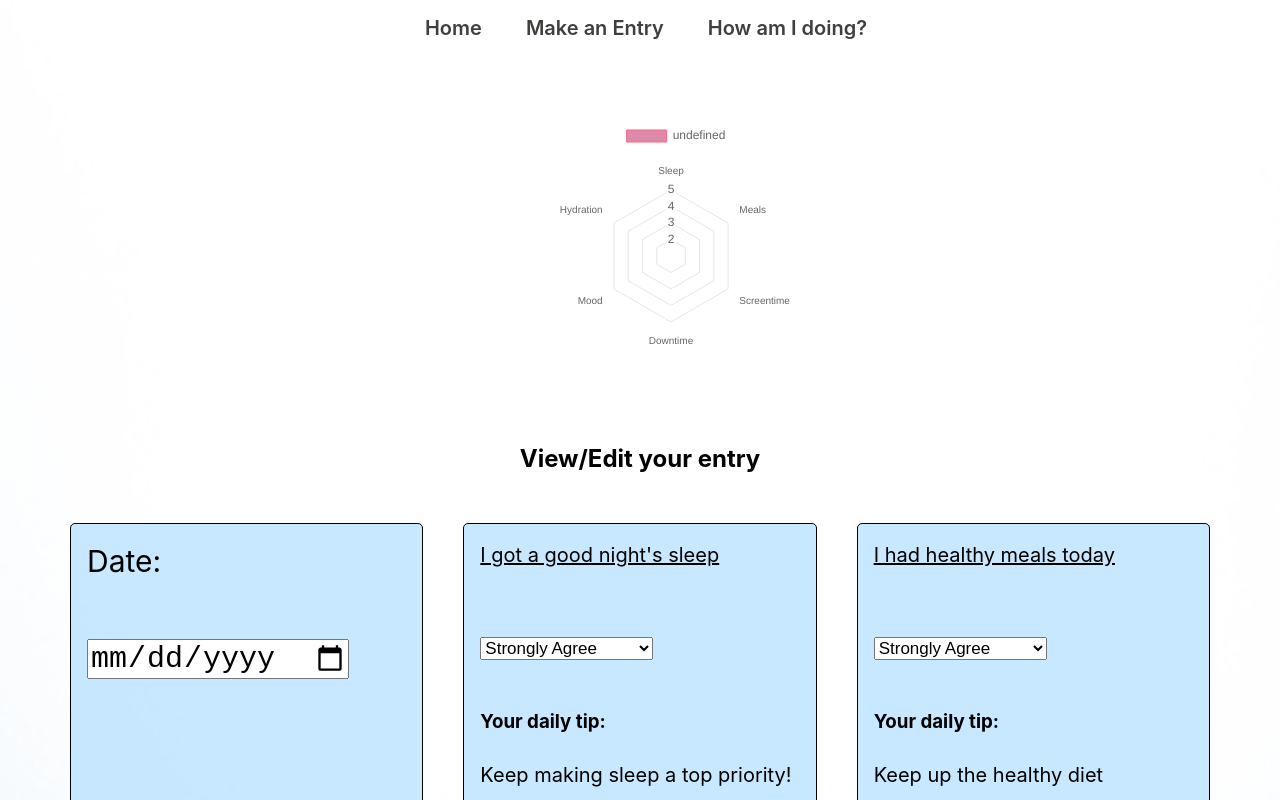
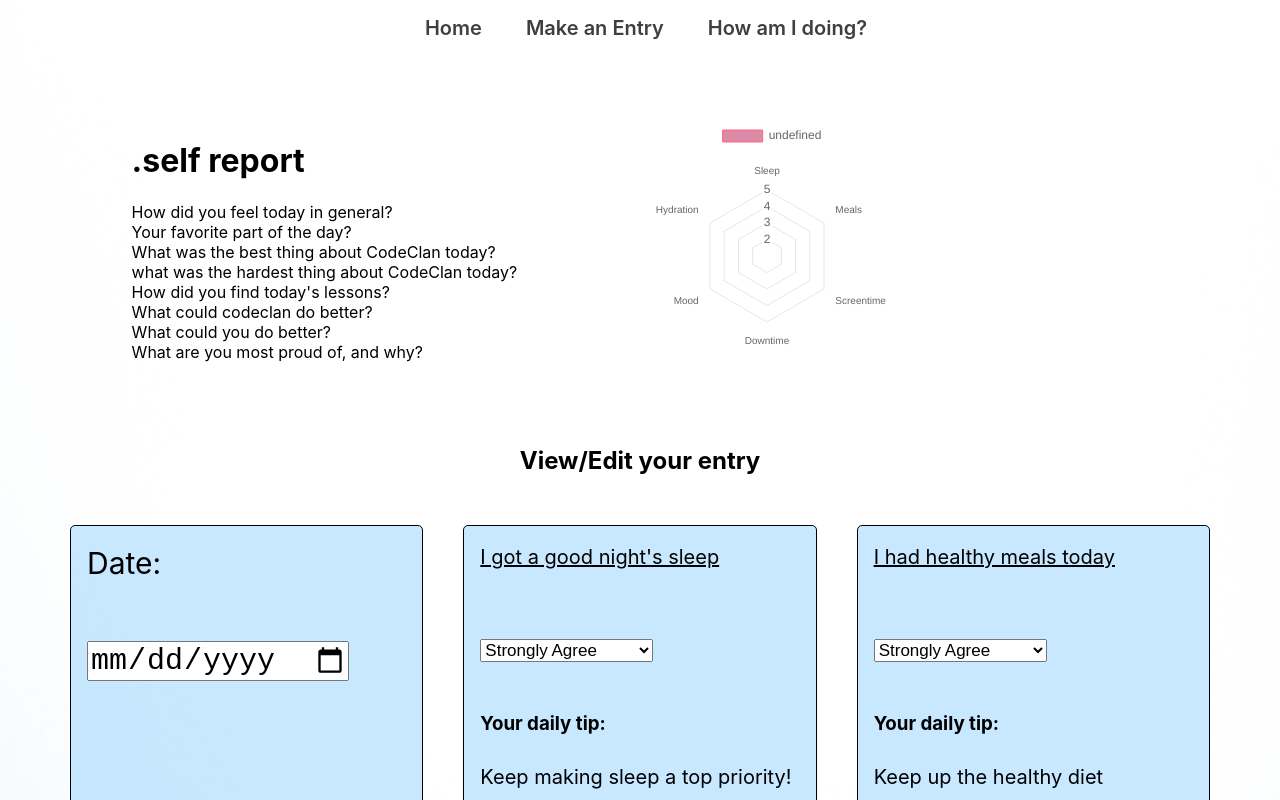
Before and after one commit to MackieJG/codeclan-journal-app, a React (Create React App) app in the folder client/: page /entry/1 in a window 1280 px wide. Shown: the top 800 px of the page. Built offline with nearby package versions, Linux system fonts and the light colour scheme; no server answers.

Commit message:
display formatting

```diff
--- a/client/src/Components/DiaryDisplay.js
+++ b/client/src/Components/DiaryDisplay.js
@@ -8,14 +8,32 @@ const DiaryDisplay = ({ entry }) => {
         <>
             <div className="diary-display">
                 <div className="diary-text">
-                    <p>{entry.how_1}</p>
-                    <p>{entry.what_1}</p>
-                    <p>{entry.what_2}</p>
-                    <p>{entry.what_3}</p>
-                    <p>{entry.how_2}</p>
-                    <p>{entry.what_4}</p>
-                    <p>{entry.what_5}</p>
-                    <p>{entry.what_6}</p>
+                    <h1> .self report</h1>
+
+                    <p className="q">How did you feel today in general?</p>
+                    <p className="a">{entry.how_1}</p>
+
+                    <p className="q">Your favorite part of the day?</p>
+                    <p className="a">{entry.what_1}</p>
+
+                    <p className="q">What was the best thing about CodeClan today?</p>
+                    <p className="a">{entry.what_2}</p>
+
+                    <p className="q">what was the hardest thing about CodeClan today?</p>
+                    <p className="a">{entry.what_3}</p>
+
+                    <p className="q">How did you find today's lessons?</p>
+                    <p className="a">{entry.how_2}</p>
+
+                    <p className="q">What could codeclan do better?</p>
+                    <p className="a">{entry.what_4}</p>
+
+                    <p className="q">What could you do better?</p>
+                    <p className="a">{entry.what_5}</p>
+
+                    <p className="q">What are you most proud of, and why?</p>
+                    <p className="a">{entry.what_6}</p>
+
 
                 </div>
                 <div clasName="diary-radar" style={{ position: "relative", height: "30vh"}}>
```
